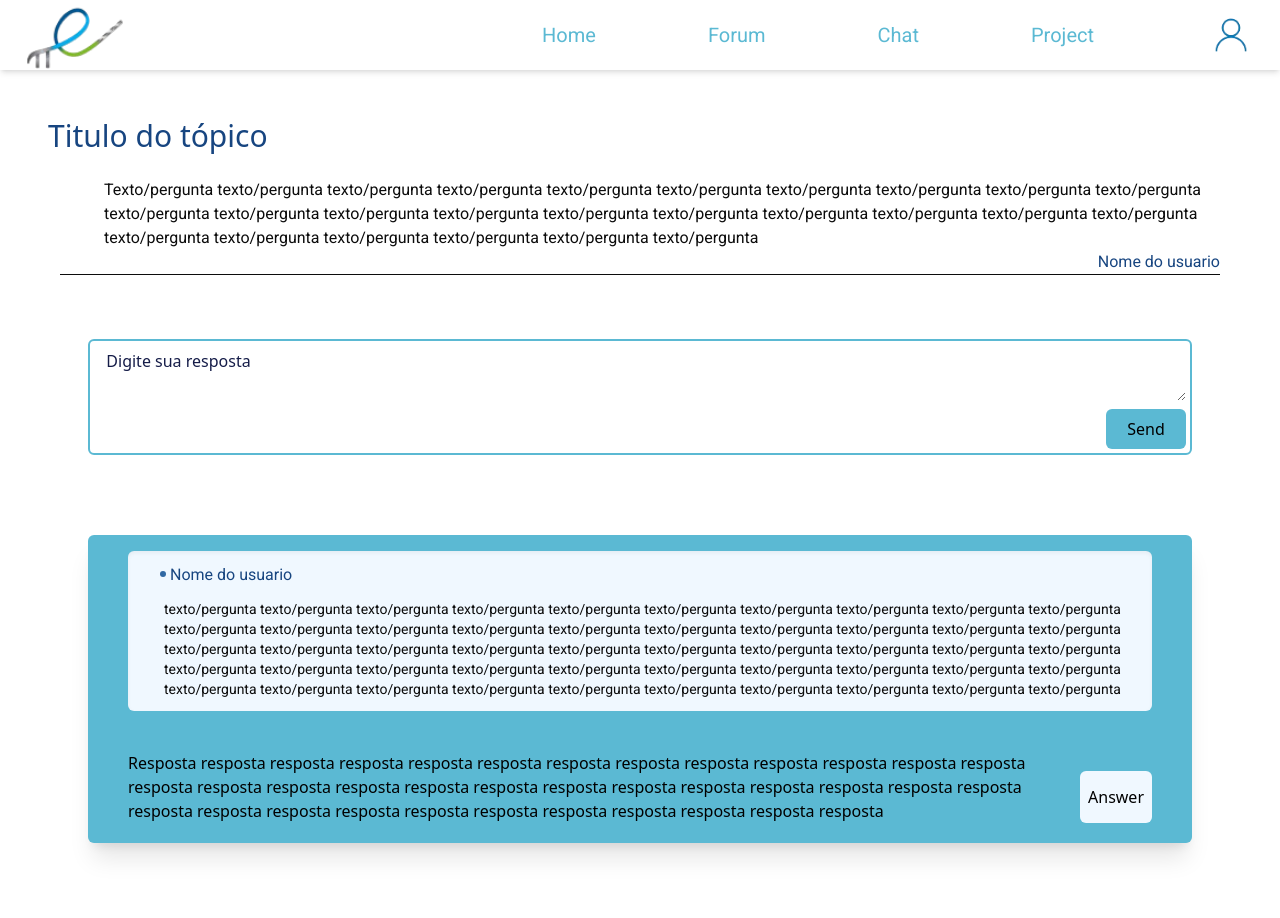
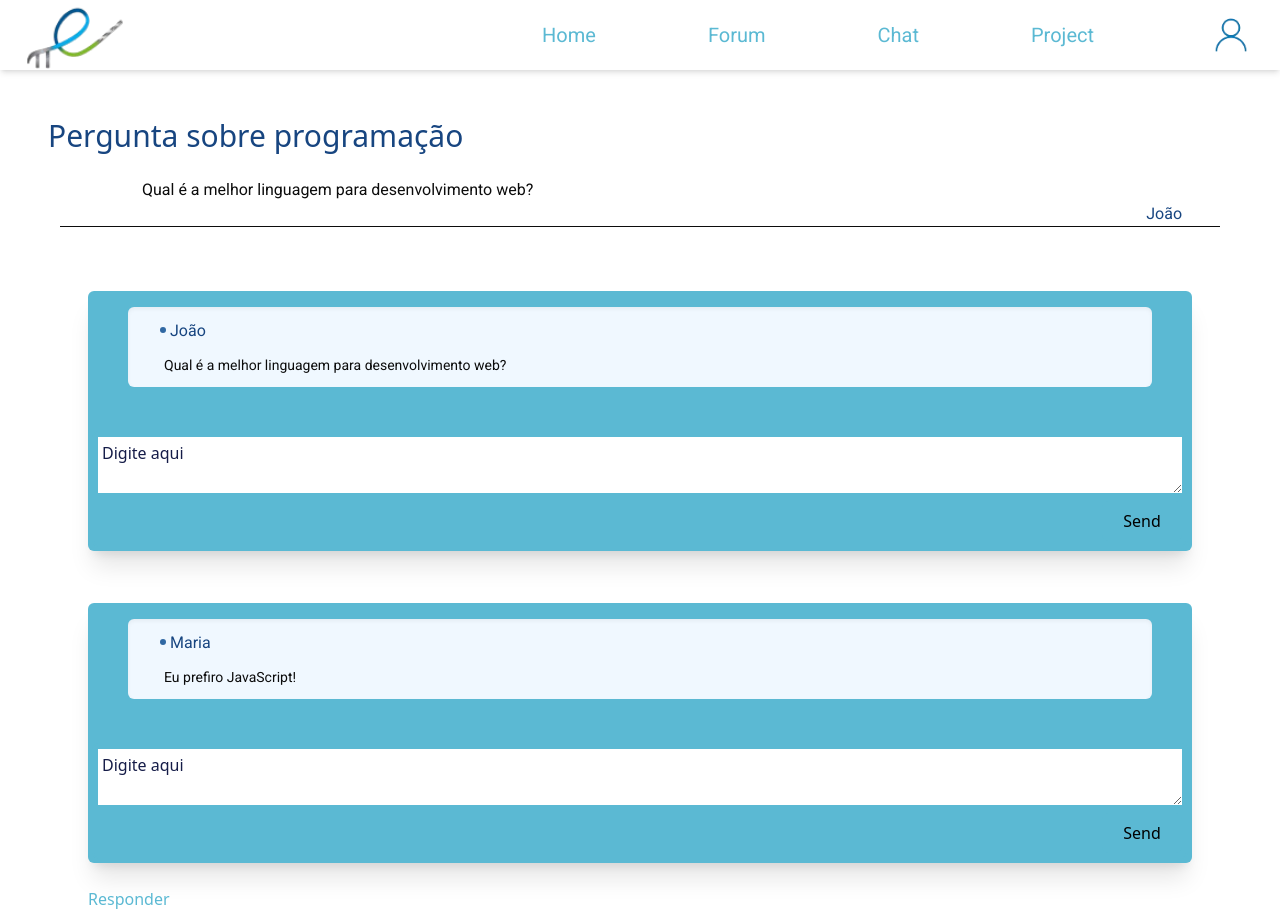
Before and after one commit to matiaszo/forum_ets_frontend, a Next.js app: page /topic in a window 1280 px wide. Built offline with nearby package versions, Linux system fonts and the light colour scheme.

Commit message:
terminar mensagens do topico e fazer a tela do forum

```diff
--- a/src/app/profile/page.tsx
+++ b/src/app/profile/page.tsx
@@ -1,21 +1,53 @@
+import React from "react";
 import Topic from "@/components/topic"
 
-export default function Profile() {
-    return(
-        <>
-           <div className="flex flex-col border-black rounded-md m-8 font-robFont">
-                <div className="flex flex-col justify-center items-center w-full mt-5">
-                    <p className="text-blue1 text-3xl ">Titulo da sessao</p>
-                    <p className="text-blue4 text-md">Descrição da sessão</p>
-                </div>
-                <p className="text-lg">Nome do instrutor</p>
+interface Topic {
+  id: string;
+  title: string;
+  description: string;
+}
 
-                <Topic/>
-                <Topic/>
-                <Topic/>
-                <Topic/>
-                <Topic/>
-           </div>
-        </>
-    )
+interface Forum {
+  id: string;
+  title: string;
+  description: string;
+  topics: Topic[];
 }
+
+const forums: Forum[] = [
+  {
+    id: "1",
+    title: "Titulo da sessao",
+    description: "Descrição da sessao",
+    topics: [
+      {
+        id: "1",
+        title: "Inteligência Artificial",
+        description: "Impactos e tendências da IA no mercado.",
+      },
+      {
+        id: "2",
+        title: "Desenvolvimento Web",
+        description: "Novas tecnologias e frameworks no desenvolvimento web.",
+      },
+    ],
+  },
+];
+
+const Profile = () => {
+  const forum = forums[0];
+  return (
+    <div className="flex flex-col border-black rounded-md m-8 font-robFont">
+      <div className="flex flex-col justify-center items-center  w-full mt-5">
+        <p className="text-blue1 text-3xl">{forum.title}</p>
+        <p className="text-blue4 text-md">{forum.description}</p>
+      </div>
+      <p className="text-lg">Nome do instrutor</p>
+      {forum.topics.map((topic) => (
+        <Topic key={topic.id} title={topic.title} description={topic.description}/>
+      ))}
+    </div>
+  );
+};
+
+export default Profile;
--- a/src/app/topic/page.tsx
+++ b/src/app/topic/page.tsx
@@ -1,35 +1,99 @@
+"use client"
+
+import { useState } from "react";
 import blueColor from "@/assets/blueColor.jpg";
 import Image from "next/image";
-import { Answer } from "@/components/answer"
-import arrow_send from "@/assets/arrow_black.png"
+import { Answer } from "@/components/answer";
 
-export default function Topic(){
-    const style= {
+export default function Topic() {
+  const style = {
     image: "h-[4%] w-[10px] rounded-full mt-3"
-    }
+  };
 
-    return(
+  const [topic, setTopic] = useState({
+    id: 1,
+    title: "Pergunta sobre programação",
+    idSection: 1,
+    mainComment: {
+      user: {
+        id: "user1",
+        name: "João",
+        instructor: true,
+        image: blueColor,
+      },
+      content: "Qual é a melhor linguagem para desenvolvimento web?",
+    },
+    comments: [
+      {
+        id: 1,
+        content: "Eu prefiro JavaScript!",
+        user: {
+          id: "user2",
+          name: "Maria",
+          instructor: false,
+          image: "blueColor",
+        },
+        mention: null,
+      },
+    ],
+  });
+
+  const [newAnswer, setNewAnswer] = useState("");
+  const [replyingTo, setReplyingTo] = useState<Comment | null>(null);
+
+  const handleAddAnswer = (content: string, mention: Mention | null) => {
+    const newComment: Comment = {
+      id: topic.comments.length + 1,
+      content: content,
+      user: {
+        id: "user3",
+        name: "Carlos",
+        instructor: false,
+        image: "blueColor",
+      },
+      mention: mention,
+    };
+
+    setTopic({
+      ...topic,
+      comments: [...topic.comments, newComment], // Adiciona a nova resposta
+    });
+
+    setNewAnswer(""); // Limpa o campo de resposta
+    setReplyingTo(null); // Limpa a resposta
+  };
+
+  return (
     <div className="h-screen">
       <div className="flex m-12 flex-col">
-                <h1 className="text-blue1 text-3xl mb-3">Titulo do tópico</h1>
+        <h1 className="text-blue1 text-3xl mb-3">{topic.title}</h1>
 
         <div className="flex flex-col items-center rounded-xl p-3 font-robFont mb-3 text-black">
           <div className="flex flex-col ml-10 min-w-[90%]">
-                        <h3 className="ml-1">Texto/pergunta texto/pergunta texto/pergunta texto/pergunta texto/pergunta texto/pergunta texto/pergunta texto/pergunta texto/pergunta texto/pergunta
-                        texto/pergunta texto/pergunta texto/pergunta texto/pergunta texto/pergunta texto/pergunta
-                        texto/pergunta texto/pergunta texto/pergunta texto/pergunta texto/pergunta texto/pergunta texto/pergunta texto/pergunta texto/pergunta texto/pergunta
-                        </h3>
-                        <div className="flex justify-end text-blue1">Nome do usuario</div>
+            <h3 className="ml-1">{topic.mainComment.content}</h3>
+            <div className="flex justify-end text-blue1">
+              {topic.mainComment.user.name}
             </div>
-                    <hr className="w-full border-t-1 border-black"/>
+          </div>
+          <hr className="w-full border-t-1 border-black" />
         </div>
 
-                <div className="flex flex-col border-blue5 border-2 rounded-md m-10">
-                    <textarea name="ans" id="ans"  className="m-1 text-black placeholder-blue0 p-1 h-30 mb-1 focus:outline-none focus:border-none" placeholder="  Digite sua resposta"></textarea>
-                    <button className="bg-blue5 w-20 rounded-md p-2 ml-auto m-1">Send</button>
+        {/* Exibe o componente Answer para responder à pergunta principal */}
+        <Answer comment={{...topic.mainComment, mention: null}} onReply={handleAddAnswer} />
+
+        {/* Exibe os comentários e o componente Answer para responder a comentários específicos */}
+        {topic.comments.map((comment) => (
+          <div key={comment.id}>
+            <Answer comment={comment} onReply={handleAddAnswer} />
+            <button
+              className="text-blue5 ml-10 mt-3"
+              onClick={() => setReplyingTo(comment)}
+            >
+              Responder
+            </button>
           </div>
-                <Answer/>
+        ))}
       </div>
     </div>
-    )
+  );
 }
--- a/src/components/answer.tsx
+++ b/src/components/answer.tsx
@@ -1,60 +1,73 @@
-"use client"
-
 import React, { useState } from "react";
 import blueColor from "@/assets/blueColor.jpg";
 import Image from "next/image";
 
-
-export const Answer = () =>{
-    const [isOpen, setIsOpen] = useState(false);
-
-    const openModal = () => setIsOpen(true);
-    const closeModal = () => setIsOpen(false);
-
-    const style= {
-        image: "h-[3%] w-[6px] rounded-full mt-2"
+interface Mention {
+  id: number;
+  username: string;
+  content: string;
 }
 
-    return(
-        <>
-        {isOpen && (
-            <div className="fixed inset-0 bg-black/50 flex items-center justify-center">
-              <div className="bg-white p-6 rounded-lg shadow-lg w-[90%] max-w-md
-              transition-all duration-300 ease-out transform opacity-0 translate-y-[-50px]
-                       animate-[fadeInDown_0.6s_ease-out_forwards]">
-                <h2 className="text-2xl font-xl mb-4">Digite sua resposta</h2>
-                <div className="flex flex-col border-blue5 border-2 rounded-md m-1">
-                    <textarea name="ans" id="ans"  className="m-1 text-black placeholder-blue0 p-1 h-30 mb-1 focus:outline-none focus:border-none" placeholder="  Digite aqui"></textarea>
-                    <button className="bg-blue5 w-20 rounded-md p-2 ml-auto m-1 text-alice">Send</button>
-                </div>
-                    <button className="flex flex-end items-center justify-center text-alice bg-red-500 w-16 rounded-md p-1 ml-auto m-1" onClick={closeModal}>Close</button>
-              </div>
-            </div>
-      )}
+interface User {
+  id: string;
+  name: string;
+  instructor: boolean;
+  image: string;
+}
 
+interface Comment {
+  id: number;
+  content: string;
+  user: User;
+  mention: Mention | null;
+}
+
+interface AnswerProps {
+  comment: Comment;
+  onReply: (content: string, mention: Mention | null) => void; // Função para adicionar resposta
+}
+
+export const Answer: React.FC<AnswerProps> = ({ comment, onReply }) => {
+  const [answerContent, setAnswerContent] = useState<string>("");
+
+  const handleReply = () => {
+    if (answerContent.trim() !== "") {
+      onReply(answerContent, comment.mention);
+      setAnswerContent(""); // Limpar a textarea
+    }
+  };
+
+  return (
     <div className="flex flex-col bg-blue5 rounded-md shadow-xl mb-3 m-10">
       <div className="flex items-center shadow-inner rounded-md p-3 text-black font-robFont mt-4 m-10 bg-alice">
         <div className="flex flex-col ml-5 min-w-[90%]">
           <div className="flex text-blue1 text-md mb-3">
-                    <Image className={style.image} src={blueColor}  alt="blue"/>
-                        <h1 className="ml-1">Nome do usuario</h1>
+            <Image className="h-[3%] w-[6px] rounded-full mt-2" src={blueColor} alt="blue" />
+            <h1 className="ml-1">{comment.user.name}</h1>
           </div>
-                    <h3 className="ml-1 text-sm">texto/pergunta texto/pergunta texto/pergunta texto/pergunta texto/pergunta texto/pergunta texto/pergunta texto/pergunta texto/pergunta texto/pergunta
-                    texto/pergunta texto/pergunta texto/pergunta texto/pergunta texto/pergunta texto/pergunta texto/pergunta texto/pergunta texto/pergunta texto/pergunta
-                    texto/pergunta texto/pergunta texto/pergunta texto/pergunta texto/pergunta texto/pergunta texto/pergunta texto/pergunta texto/pergunta texto/pergunta
-                    texto/pergunta texto/pergunta texto/pergunta texto/pergunta texto/pergunta texto/pergunta texto/pergunta texto/pergunta texto/pergunta texto/pergunta
-                    texto/pergunta texto/pergunta texto/pergunta texto/pergunta texto/pergunta texto/pergunta texto/pergunta texto/pergunta texto/pergunta texto/pergunta
-                    </h3>
+          <h3 className="ml-1 text-sm">{comment.content}</h3>
         </div>
       </div>
-            <div className="flex flex-row justify-between">
-                <p className="ml-10 mb-5">Resposta resposta resposta resposta resposta resposta resposta resposta resposta resposta resposta resposta resposta
-                resposta resposta resposta resposta resposta resposta resposta resposta resposta resposta resposta resposta resposta resposta resposta
-                resposta resposta resposta resposta resposta resposta resposta resposta resposta
-                </p>
-                <button className="bg-alice rounded-md mr-10 m-5 p-2" onClick={openModal}>Answer</button>
+      {/* Exibe menção se houver */}
+      {comment.mention && (
+        <div className="ml-10 mt-2 text-sm text-gray-500">
+          Resposta de @{comment.mention.username}: {comment.mention.content}
+        </div>
+      )}
+      {/* Input de resposta */}
+      <div className="flex flex-col border-blue5 border-2 rounded-md m-1">
+        <textarea
+          name="ans"
+          id="ans"
+          className="m-1 text-black placeholder-blue0 p-1 h-30 mb-1 focus:outline-none focus:border-none"
+          placeholder="Digite aqui"
+          value={answerContent}
+          onChange={(e) => setAnswerContent(e.target.value)}
+        />
+        <button className="bg-blue5 w-20 rounded-md p-2 ml-auto m-1" onClick={handleReply}>
+          Send
+        </button>
       </div>
     </div>
-        </>
-    )
-}
+  );
+};
--- a/src/components/topic.tsx
+++ b/src/components/topic.tsx
@@ -1,30 +1,26 @@
+import Link from "next/link";
+import Image from "next/image";
+import blueColor from "@/assets/blueColor.jpg"
 import { ROUTES } from "@/constants/routes";
-import Image from "next/image"
-import Link from "next/link";
-import blueColor from "@/assets/blueColor.jpg";
 
-const Topic = () =>{
+const Topic = ({ title, description }: { title: string; description: string }) => {
+  const style = {
+    image: "h-[4%] w-[6%]",
+  };
 
-    const style= {
-        image: "h-[4%] w-[6%]"
-    }
-    return(
-        <>
+
+
+  return (
     <Link href={ROUTES.topic}>
       <div className="flex items-center shadow-xl rounded-xl p-3 font-robFont mb-3 text-black">
-                    <Image className={style.image} src={blueColor}  alt="blue"/>
+        <Image className={style.image} src={blueColor} alt="blue" />
         <div className="flex flex-col ml-10 min-w-[90%]">
-                        <h1 className="text-blue1 text-3xl mb-3">Titulo do tópico</h1>
-                        <h3 className="ml-1">texto/pergunta texto/pergunta texto/pergunta texto/pergunta texto/pergunta texto/pergunta texto/pergunta texto/pergunta texto/pergunta texto/pergunta
-                        texto/pergunta texto/pergunta texto/pergunta texto/pergunta texto/pergunta texto/pergunta texto/pergunta texto/pergunta texto/pergunta texto/pergunta
-                        texto/pergunta texto/pergunta texto/pergunta texto/pergunta texto/pergunta texto/pergunta texto/pergunta texto/pergunta texto/pergunta texto/pergunta
-                        texto/pergunta texto/pergunta texto/pergunta texto/pergunta texto/pergunta texto/pergunta texto/pergunta texto/pergunta texto/pergunta texto/pergunta
-                        texto/pergunta texto/pergunta texto/pergunta texto/pergunta texto/pergunta texto/pergunta texto/pergunta texto/pergunta texto/pergunta texto/pergunta
-                        </h3>
+          <h1 className="text-blue1 text-3xl mb-3">{title}</h1>
+          <h3 className="ml-1">{description}</h3>
         </div>
       </div>
     </Link>
-        </>
-    )
-}
+  );
+};
+
 export default Topic;
```
Also changed, not shown: src/app/chat/page.tsx (+161 -11 lines), src/components/messages.tsx (added, +29 -0 lines). Lines whose indentation alone changed are shown as unchanged.
